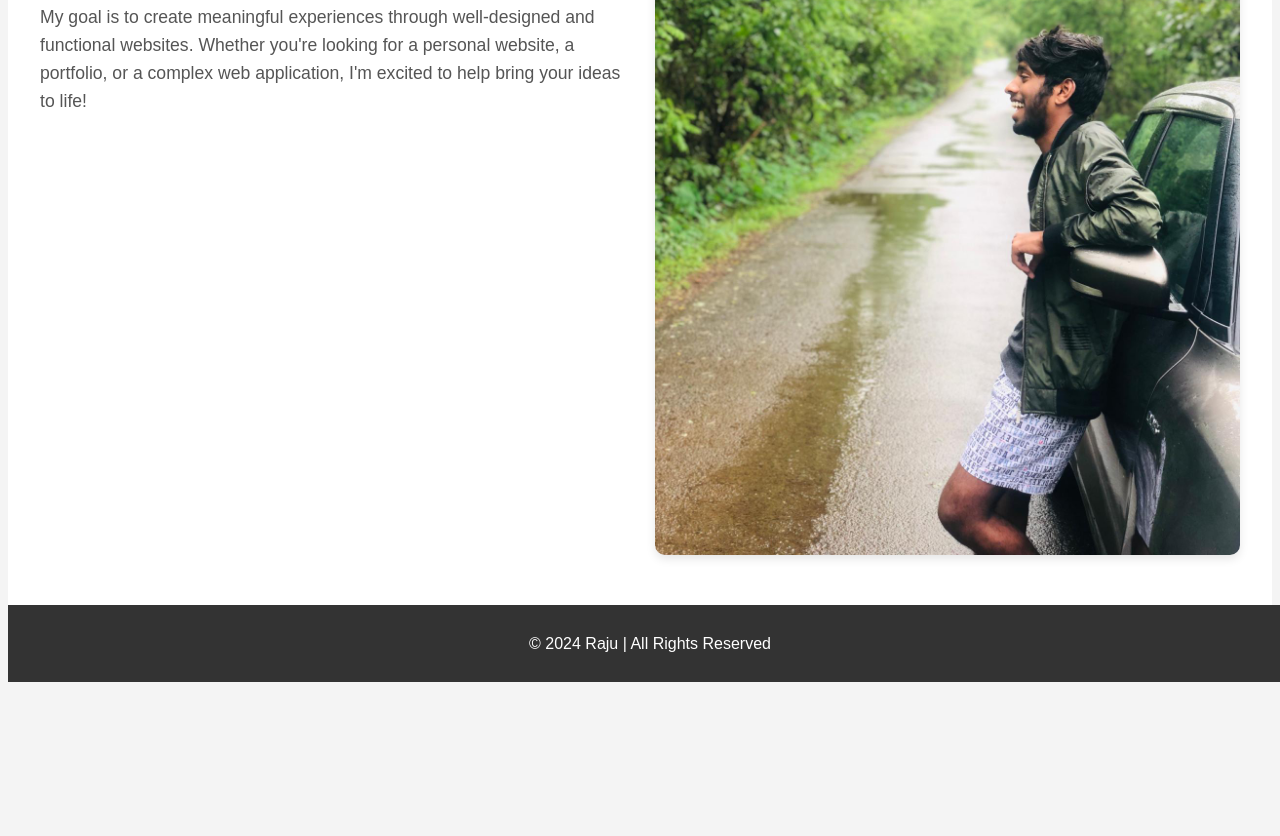
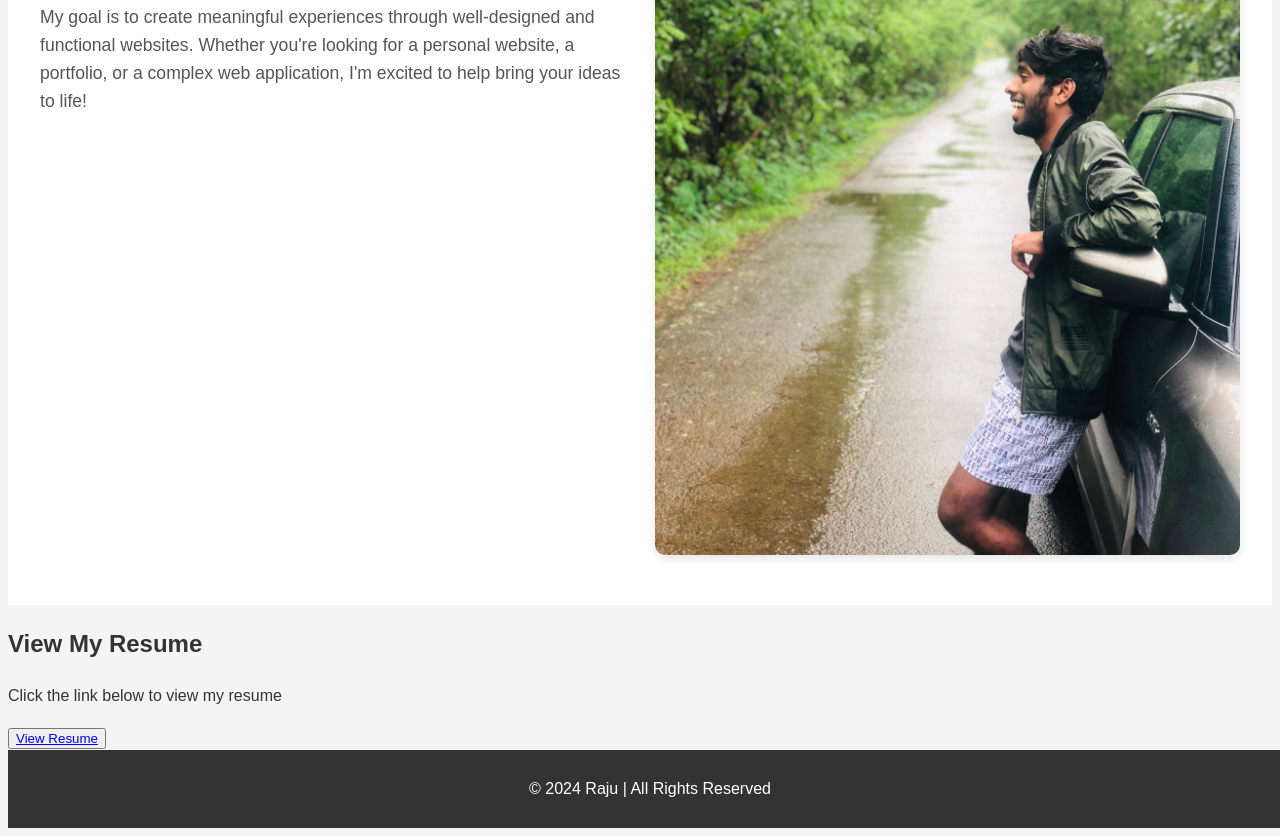
Before and after one commit to reddy1642/My-Portfolio, a plain HTML site: page about.html in a window 1280 px wide. Shown: the part 364-1200 px from the top of the page. Before the commit the page ends 1054 px from the top, so only its background shows below. Drawn offline with Linux system fonts and the light colour scheme.

Commit message:
Update about.html

```diff
--- a/about.html
+++ b/about.html
@@ -31,6 +31,14 @@
             </div>
         </div>
     </section>
+    <div class="Resumecontainer">
+
+        <div class="resume1">
+            <h2>View My Resume</h2>
+            <p>Click the link below to view my resume</p>
+            <button><a href="https://drive.google.com/file/d/17NNcEEgwDOpvzw7OCcNtkUdj6NJc9bZ5/view?usp=sharing" >View Resume</a></button>
+        </div>
+    </div>
 
     <footer>
         <p>&copy; 2024 Raju | All Rights Reserved</p>
```
